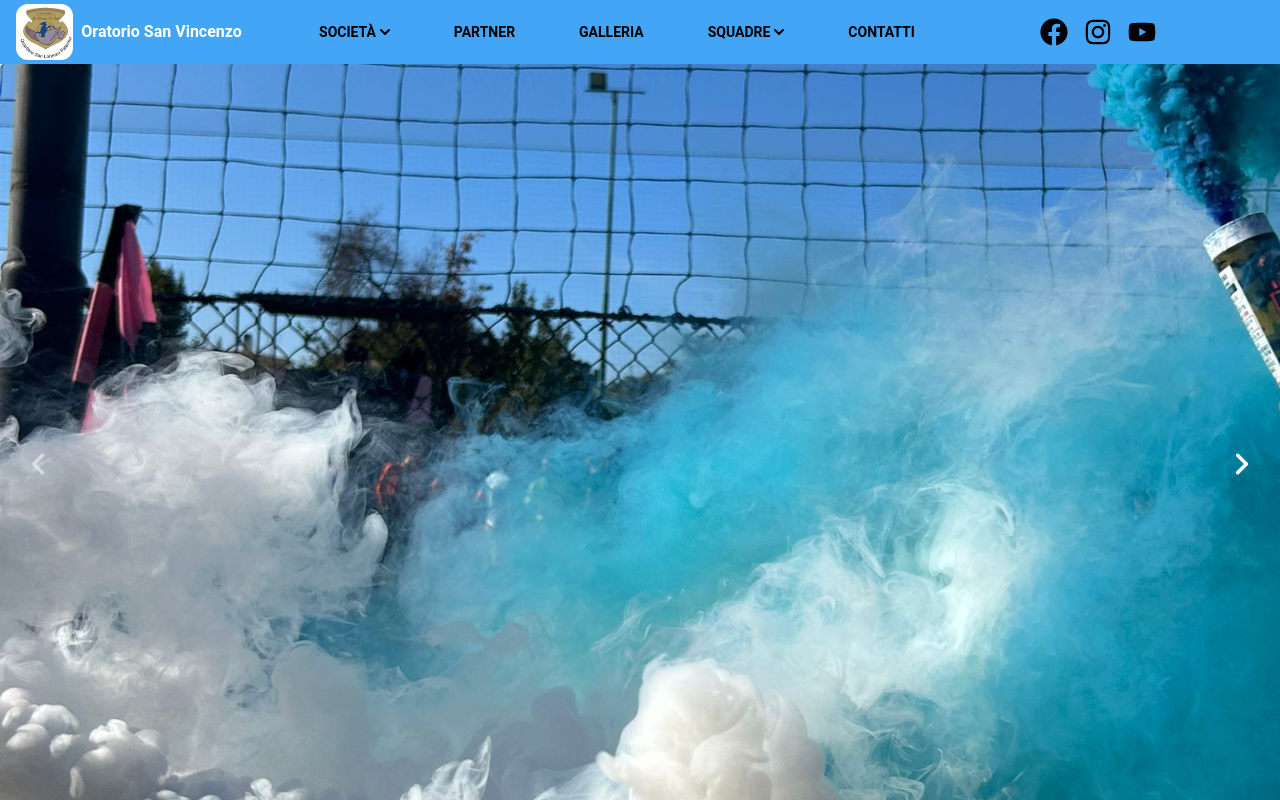
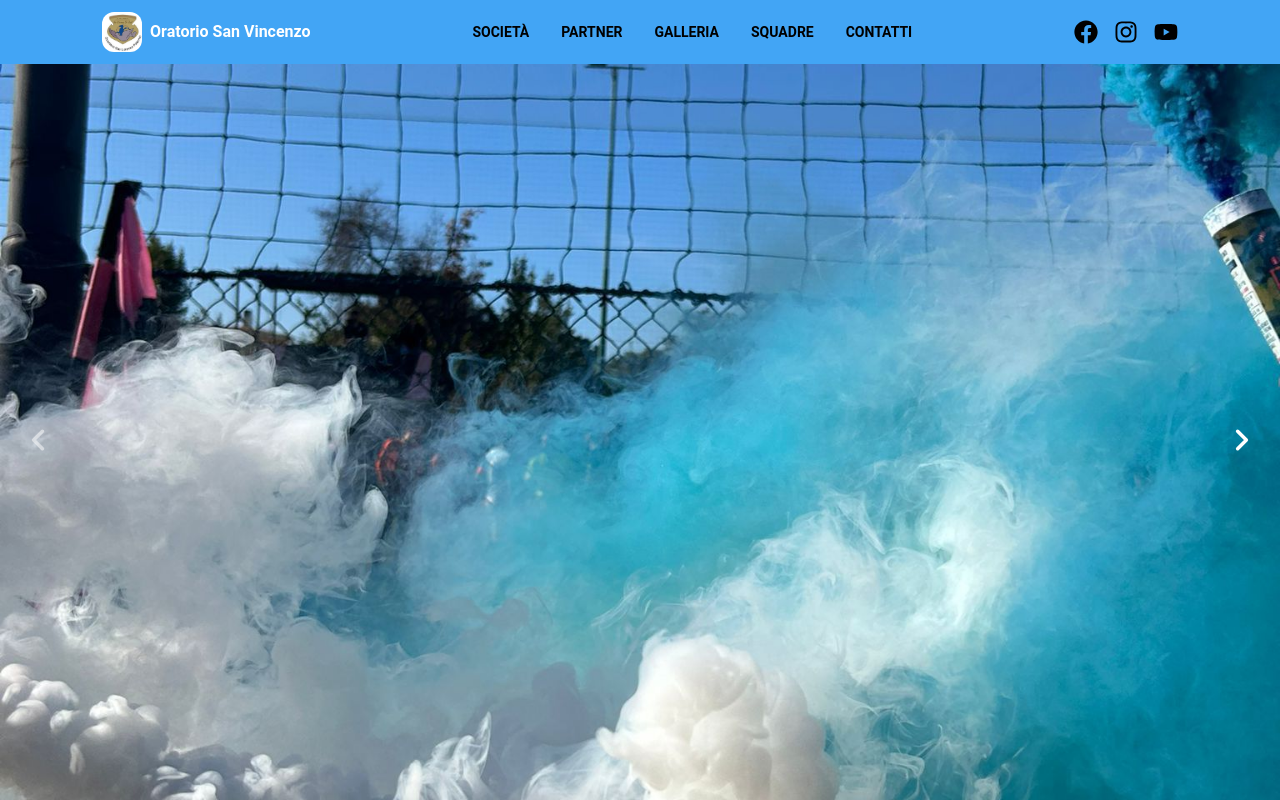
Before and after one commit to Maurilio93/Progetto-Oratorio, a React (Vite) app in the folder sanvincenzo/: page / in a window 1280 px wide. Shown: the top 800 px of the page. Built offline with nearby package versions, Linux system fonts and the light colour scheme.

Commit message:
made the landing-page responsive

```diff
--- a/sanvincenzo/src/Section/LandingPage.jsx
+++ b/sanvincenzo/src/Section/LandingPage.jsx
@@ -1,5 +1,5 @@
 import { useState } from "react";
-import { FaFacebook, FaInstagram, FaYoutube } from "react-icons/fa";
+import { FaFacebook, FaInstagram, FaYoutube, FaBars } from "react-icons/fa";
 import { Carousel } from "@material-tailwind/react";
 import {
     Card,
@@ -15,19 +15,20 @@ import { Partite } from "./Partite";
 export function LandingPage() {
     const [isSocietaDropdownOpen, setIsSocietaDropdownOpen] = useState(false);
     const [isSquadreDropdownOpen, setIsSquadreDropdownOpen] = useState(false);
+    const [isMobileMenuOpen, setIsMobileMenuOpen] = useState(false); // Per l'hamburger menu
     const navigate = useNavigate();
 
     let societaTimeout, squadreTimeout;
 
     const handleMouseEnterSocieta = () => {
-        clearTimeout(societaTimeout); // Evita di chiudere il menu se si entra subito
+        clearTimeout(societaTimeout);
         setIsSocietaDropdownOpen(true);
     };
 
     const handleMouseLeaveSocieta = () => {
         societaTimeout = setTimeout(() => {
             setIsSocietaDropdownOpen(false);
-        }, 300); // Tempo di ritardo per chiudere il menu
+        }, 300);
     };
 
     const handleMouseEnterSquadre = () => {
@@ -44,32 +45,28 @@ export function LandingPage() {
     return (
         <div className="bg-white">
             <header className="bg-blue-400 fixed top-0 left-0 right-0 z-50">
-                <div className="max-w-screen-xl ml-4">
-                    <div className="flex h-16 items-center justify-between">
+                <div className="max-w-screen-xl mx-auto flex items-center justify-between h-16 px-4 md:px-8">
                     <div className="flex items-center gap-2">
-                            <img src="/images/images.jpeg" alt="Logo" className="h-14 rounded-xl" />
-                            <h4 className="text-white font-semibold">Oratorio San Vincenzo</h4>
+                        <img src="/images/images.jpeg" alt="Logo" className="h-10 w-10 rounded-xl" />
+                        <h4 className="text-white font-semibold text-sm md:text-base">Oratorio San Vincenzo</h4>
                     </div>
-                        <div className="hidden md:block ml-12">
+                    <div className="hidden md:flex items-center space-x-4">
                         <nav aria-label="Global">
-                                <ul className="flex gap-16 text-sm pr-24">
+                            <ul className="flex gap-8 text-sm">
                                 <li
                                     className="relative"
                                     onMouseEnter={handleMouseEnterSocieta}
                                     onMouseLeave={handleMouseLeaveSocieta}
                                 >
                                     <button
-                                            className="text-black font-bold transition hover:text-white rounded-lg text-center inline-flex items-center"
+                                        className="text-black font-bold transition hover:text-white"
                                         type="button"
                                     >
                                         SOCIETÀ
-                                            <svg className="w-2.5 h-2.5 ml-1" aria-hidden="true" xmlns="http://www.w3.org/2000/svg" fill="none" viewBox="0 0 10 6">
-                                                <path stroke="currentColor" strokeLinecap="round" strokeLinejoin="round" strokeWidth="2" d="m1 1 4 4 4-4" />
-                                            </svg>
                                     </button>
                                     {isSocietaDropdownOpen && (
                                         <div
-                                                className="absolute z-10 bg-white divide-y font-bold divide-gray-100 rounded-lg shadow w-44 left-1/2 transform -translate-x-1/2 mt-2"
+                                            className="absolute z-10 bg-white font-bold divide-y divide-gray-100 rounded-lg shadow w-44 left-1/2 transform -translate-x-1/2 mt-2"
                                             onMouseEnter={handleMouseEnterSocieta}
                                             onMouseLeave={handleMouseLeaveSocieta}
                                         >
@@ -88,17 +85,14 @@ export function LandingPage() {
                                     onMouseLeave={handleMouseLeaveSquadre}
                                 >
                                     <button
-                                            className="text-black font-bold transition hover:text-white rounded-lg text-center inline-flex items-center"
+                                        className="text-black font-bold transition hover:text-white"
                                         type="button"
                                     >
                                         SQUADRE
-                                            <svg className="w-2.5 h-2.5 ml-1" aria-hidden="true" xmlns="http://www.w3.org/2000/svg" fill="none" viewBox="0 0 10 6">
-                                                <path stroke="currentColor" strokeLinecap="round" strokeLinejoin="round" strokeWidth="2" d="m1 1 4 4 4-4" />
-                                            </svg>
                                     </button>
                                     {isSquadreDropdownOpen && (
                                         <div
-                                                className="absolute z-10 bg-white divide-y font-bold divide-gray-100 rounded-lg shadow w-44 left-1/2 transform -translate-x-1/2 mt-2"
+                                            className="absolute z-10 bg-white font-bold divide-y divide-gray-100 rounded-lg shadow w-44 left-1/2 transform -translate-x-1/2 mt-2"
                                             onMouseEnter={handleMouseEnterSquadre}
                                             onMouseLeave={handleMouseLeaveSquadre}
                                         >
@@ -113,31 +107,48 @@ export function LandingPage() {
                             </ul>
                         </nav>
                     </div>
-                        <div className="flex items-center gap-4">
-                            <a href="https://www.facebook.com/people/Oratorio-San-Vincenzo-c5/61565515795683/" target="_blank" rel="noopener noreferrer" className="text-black hover:text-gray-300"><FaFacebook size={28} /></a>
-                            <a href="https://www.instagram.com/oratorio_sanvincenzoc5/" target="_blank" rel="noopener noreferrer" className="text-black hover:text-gray-300"><FaInstagram size={28} /></a>
-                            <a href="https://www.youtube.com/@OratorioSanVincenzoC5" target="_blank" rel="noopener noreferrer" className="text-black hover:text-gray-300"><FaYoutube size={28} /></a>
+                    <div className="hidden md:flex items-center gap-4">
+                        <a href="https://www.facebook.com/people/Oratorio-San-Vincenzo-c5/61565515795683/" target="_blank" rel="noopener noreferrer" className="text-black hover:text-gray-300"><FaFacebook size={24} /></a>
+                        <a href="https://www.instagram.com/oratorio_sanvincenzoc5/" target="_blank" rel="noopener noreferrer" className="text-black hover:text-gray-300"><FaInstagram size={24} /></a>
+                        <a href="https://www.youtube.com/@OratorioSanVincenzoC5" target="_blank" rel="noopener noreferrer" className="text-black hover:text-gray-300"><FaYoutube size={24} /></a>
+                    </div>
+                    <div className="md:hidden flex items-center">
+                        <button onClick={() => setIsMobileMenuOpen(!isMobileMenuOpen)}>
+                            <FaBars size={24} className="text-white" />
+                        </button>
                     </div>
                 </div>
+
+                {isMobileMenuOpen && (
+                    <div className="md:hidden absolute top-16 left-0 right-0 bg-blue-400 text-white text-center">
+                        <ul className="flex flex-col space-y-4 py-4">
+                            <li><button onClick={() => setIsSocietaDropdownOpen(!isSocietaDropdownOpen)} className="font-bold">SOCIETÀ</button></li>
+                            <li><a href="#" className="font-bold">PARTNER</a></li>
+                            <li><a href="#" className="font-bold">GALLERIA</a></li>
+                            <li><button onClick={() => setIsSquadreDropdownOpen(!isSquadreDropdownOpen)} className="font-bold">SQUADRE</button></li>
+                            <li><button onClick={() => navigate("/contatti")} className="font-bold">CONTATTI</button></li>
+                        </ul>
+                        <div className="flex justify-center gap-6 mt-4 pb-4">
+                            <a href="https://www.facebook.com/people/Oratorio-San-Vincenzo-c5/61565515795683/" target="_blank" rel="noopener noreferrer" className="text-black hover:text-gray-300"><FaFacebook size={24} /></a>
+                            <a href="https://www.instagram.com/oratorio_sanvincenzoc5/" target="_blank" rel="noopener noreferrer" className="text-black hover:text-gray-300"><FaInstagram size={24} /></a>
+                            <a href="https://www.youtube.com/@OratorioSanVincenzoC5" target="_blank" rel="noopener noreferrer" className="text-black hover:text-gray-300"><FaYoutube size={24} /></a>
                         </div>
+                    </div>
+                )}
             </header>
 
-
-
-            <div className="flex flex-col justify-center items-center mt-16">
-                <Carousel transition={{ duration: 2 }} className="rounded-l h-screen w-full">
+            <div className="flex flex-col justify-center items-center mt-10 md: mt-0">
+                <Carousel transition={{ duration: 2 }} className="rounded-l h-64 md:h-screen w-full">
                     <img src="images/WhatsApp Image 2024-10-29 at 16.37.06.jpeg" alt="image 1" className="h-full w-full object-cover" />
                     <img src="images/2.png" alt="image 2" className="h-full w-full object-cover" />
                     <img src="images/1.png" alt="image 3" className="h-full w-full object-cover" />
                 </Carousel>
             </div>
 
-            {/* Sezione delle card vuote al centro */}
             <div className="flex justify-center items-center gap-6 mt-6">
                 <Partite />
             </div>
 
-            {/* Sezione delle ultime notizie */}
             <div className="flex flex-col items-center my-6">
                 <p className="text-center text-xl font-semibold my-6">ULTIME NOTIZIE</p>
                 <div className="grid grid-cols-1 md:grid-cols-3 gap-6 mt-6">
```
Lines whose indentation alone changed are shown as unchanged.
